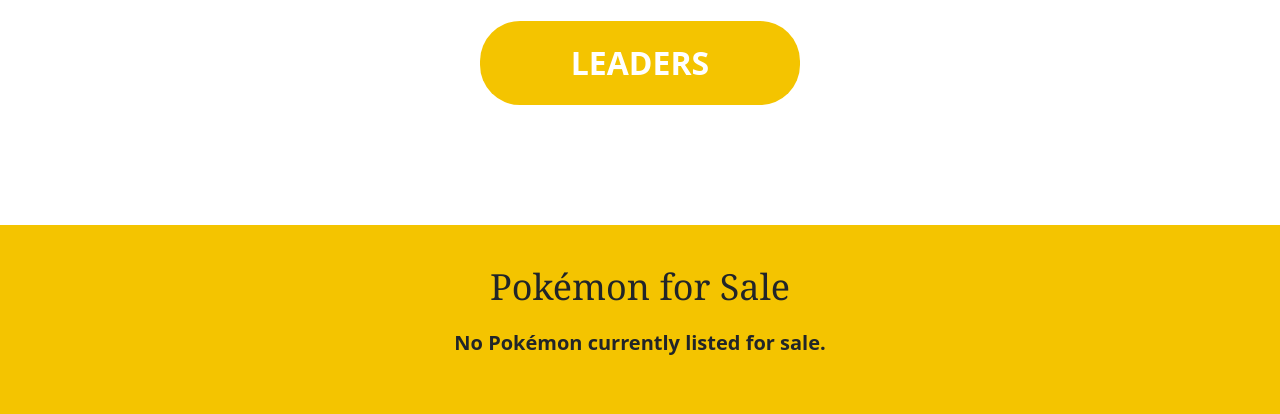
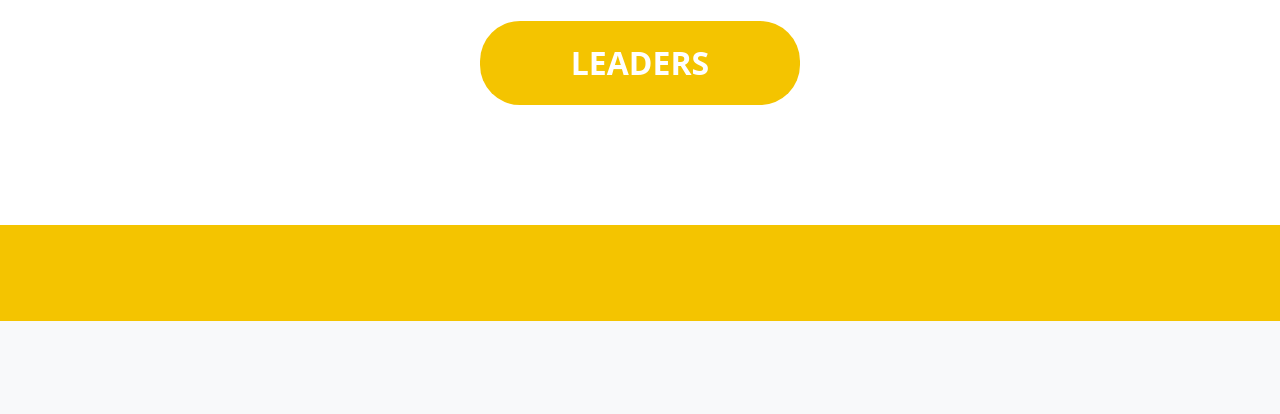
Before and after one commit to laurenaschmidt/project-2, a Django app: template PokeTrade/trading/templates/trading/home.html in a window 1280 px wide. Shown: the part 742-1156 px from the top of the page. After the commit the page ends 1063 px from the top, so only its background shows below. Run offline with Django 3.2, Linux system fonts and the light colour scheme; the template is opened without the code that fills it, so the values that code supplies are empty.

Commit message:
cleaning up code

```diff
--- a/PokeTrade/trading/forms.py
+++ b/PokeTrade/trading/forms.py
@@ -14,7 +14,6 @@ class CustomSignupForm(UserCreationForm):
 
     def clean_username(self):
         base_username = self.cleaned_data['username']
-        # Keep adding a suffix until it's unique
         while User.objects.filter(username=base_username).exists():
             suffix = ''.join(random.choices(string.digits, k=4))
             base_username = f"{self.cleaned_data['username']}_{suffix}"
--- a/PokeTrade/trading/templates/trading/home.html
+++ b/PokeTrade/trading/templates/trading/home.html
@@ -24,14 +24,9 @@
   <!-- Pokémon for Sale Jumbotron -->
 <!-- Full-width section -->
 <div style="width: 100%; background-color: #f4c400; padding: 40px 20px; margin-top: 30px; box-sizing: border-box;">
-  <h2 style="text-align: center; font-family: Georgia, serif; font-size: 36px; margin-bottom: 20px;">Pokémon for Sale</h2>
   <ul style="list-style: none; text-align: center; font-size: 20px; font-weight: bold; padding: 0;">
-    {% for sale in pokemons_for_sale %}
-      <li>{{ sale.pokemon.name }} — Seller: {{ sale.seller.user.username }} — ${{ sale.price }}</li>
-    {% empty %}
-      <li>No Pokémon currently listed for sale.</li>
-    {% endfor %}
   </ul>
 </div>
 
+</div>
 {% endblock %}
```
Also changed, not shown: PokeTrade/trading/views.py (+7 -16 lines), PokeTrade/db.sqlite3.
